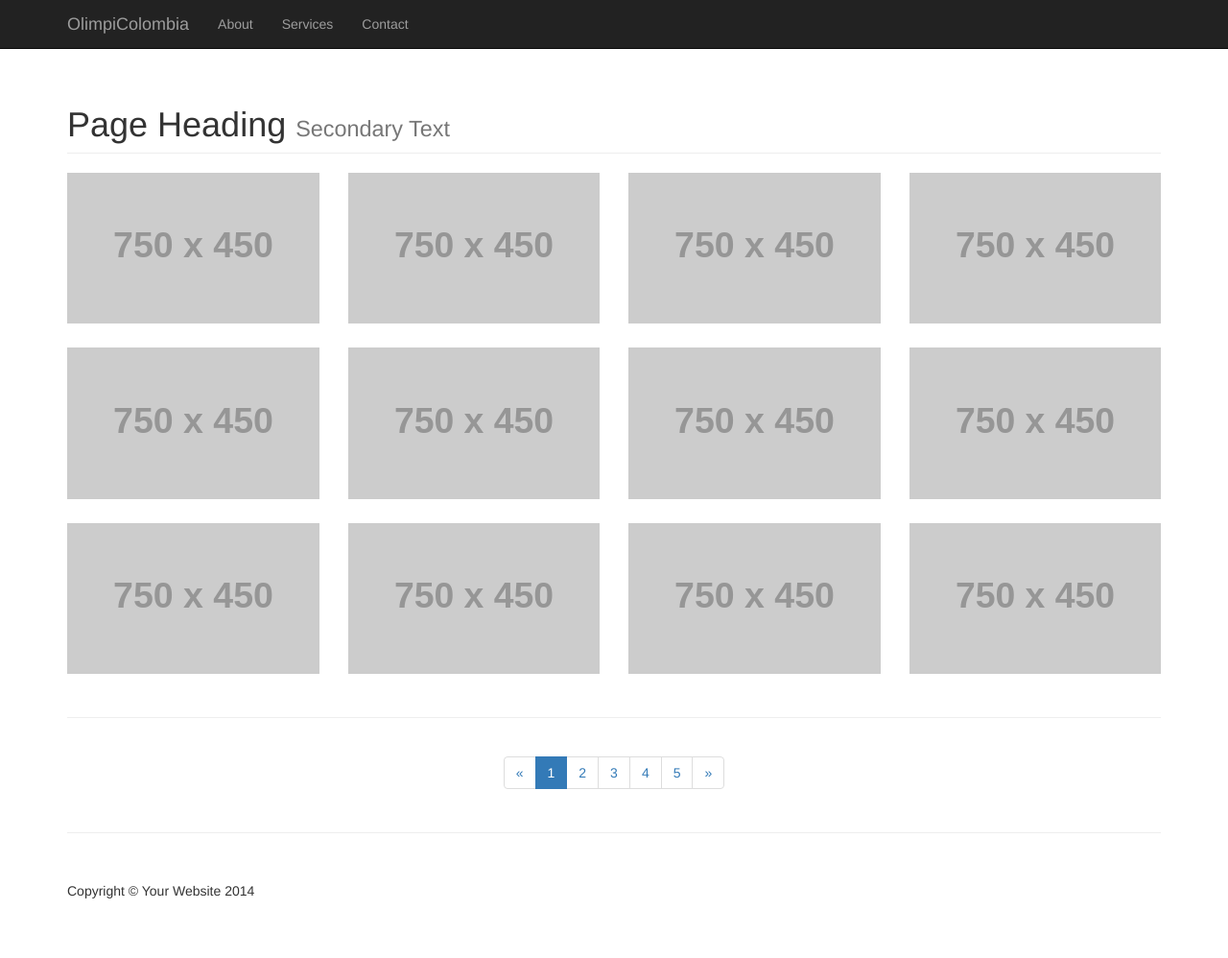
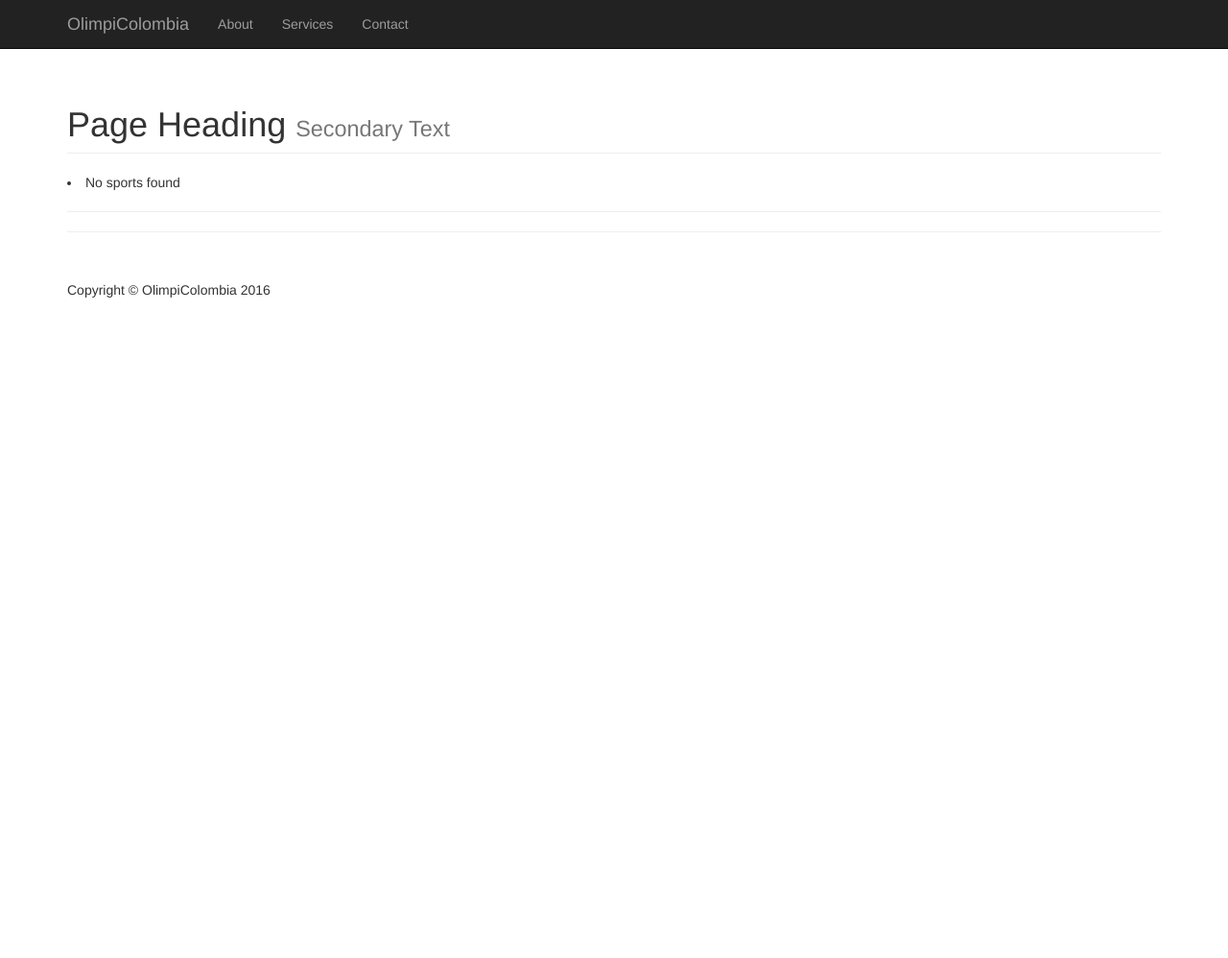
Before and after one commit to h-mora10/olimpicolombia, a Django app: page /test in a window 1280 px wide. Shown: the whole page at 96% size. After the commit the page ends 310 px from the top, so only its background shows below. Run offline with Django 3.2, Linux system fonts and the light colour scheme; grey boxes labelled with a size stand in for pictures from a placeholder-image service; some libraries are stand-ins or nearby versions.

Commit message:
Working front end connected to PostgreSQL with bootstrap

```diff
--- a/OlimpiColombiaApp/templates/OlimpiColombiaApp/index.html
+++ b/OlimpiColombiaApp/templates/OlimpiColombiaApp/index.html
@@ -1,14 +1,119 @@
 <!DOCTYPE html>
 <html lang="en">
+
 <head>
 
+    <meta charset="utf-8">
+    <meta http-equiv="X-UA-Compatible" content="IE=edge">
+    <meta name="viewport" content="width=device-width, initial-scale=1">
+    <meta name="description" content="">
+    <meta name="author" content="">
+
+    <title>4 Col Portfolio - Start Bootstrap Template</title>
+
+    {% load static %}
+    <!-- Bootstrap Core CSS -->
+    <link href="{% static 'css/bootstrap.min.css' %}" rel="stylesheet">
+
+    <!-- Custom CSS -->
+    <link href="{% static 'css/4-col-portfolio.css' %}"rel="stylesheet">
+    <!-- HTML5 Shim and Respond.js IE8 support of HTML5 elements and media queries -->
+    <!-- WARNING: Respond.js doesn't work if you view the page via file:// -->
+    <!--[if lt IE 9]>
+        <script src="https://oss.maxcdn.com/libs/html5shiv/3.7.0/html5shiv.js"></script>
+        <script src="https://oss.maxcdn.com/libs/respond.js/1.4.2/respond.min.js"></script>
+    <![endif]-->
+
 </head>
+
 <body>
-<h1>Olimpia App</h1>
-<ul>
-    {% for sports in sports %}
-        <li>{{ sports.name}}</li>
-    {% endfor %}
-</ul>
+
+    <!-- Navigation -->
+    <nav class="navbar navbar-inverse navbar-fixed-top" role="navigation">
+        <div class="container">
+            <!-- Brand and toggle get grouped for better mobile display -->
+            <div class="navbar-header">
+                <button type="button" class="navbar-toggle" data-toggle="collapse" data-target="#bs-example-navbar-collapse-1">
+                    <span class="sr-only">Toggle navigation</span>
+                    <span class="icon-bar"></span>
+                    <span class="icon-bar"></span>
+                    <span class="icon-bar"></span>
+                </button>
+                <a class="navbar-brand" href="#">OlimpiColombia</a>
+            </div>
+            <!-- Collect the nav links, forms, and other content for toggling -->
+            <div class="collapse navbar-collapse" id="bs-example-navbar-collapse-1">
+                <ul class="nav navbar-nav">
+                    <li>
+                        <a href="#">About</a>
+                    </li>
+                    <li>
+                        <a href="#">Services</a>
+                    </li>
+                    <li>
+                        <a href="#">Contact</a>
+                    </li>
+                </ul>
+            </div>
+            <!-- /.navbar-collapse -->
+        </div>
+        <!-- /.container -->
+    </nav>
+
+    <!-- Page Content -->
+    <div class="container">
+
+        <!-- Page Heading -->
+        <div class="row">
+            <div class="col-lg-12">
+                <h1 class="page-header">Page Heading
+                    <small>Secondary Text</small>
+                </h1>
+            </div>
+        </div>
+        <!-- /.row -->
+
+        <!-- Projects Row -->
+
+         {% for sports in sports %}
+
+                <div class="col-md-3 portfolio-item">
+                <a href="#">
+                    <img class="img-responsive" src={{ sports.img_url}} alt="">
+                </a>
+                </div>
+
+             {% empty %}
+    <li>No sports found</li>
+         {% endfor %}
+
+
+        <!-- /.row -->
+
+        <hr>
+        <!-- /.row -->
+
+        <hr>
+
+        <!-- Footer -->
+        <footer>
+            <div class="row">
+                <div class="col-lg-12">
+                    <p>Copyright &copy; OlimpiColombia 2016</p>
+                </div>
+            </div>
+            <!-- /.row -->
+        </footer>
+
+    </div>
+    <!-- /.container -->
+
+    <!-- jQuery -->
+    <script src="../../static/js/jquery.js"></script>
+
+    <!-- Bootstrap Core JavaScript -->
+    <script src="../../static/js/bootstrap.min.js"></script>
+
 </body>
+
 </html>
--- a/OlimpiColombiaApp/templates/OlimpiColombiaApp/test.html
+++ /dev/null
@@ -1,206 +0,0 @@
-<!DOCTYPE html>
-<html lang="en">
-
-<head>
-
-    <meta charset="utf-8">
-    <meta http-equiv="X-UA-Compatible" content="IE=edge">
-    <meta name="viewport" content="width=device-width, initial-scale=1">
-    <meta name="description" content="">
-    <meta name="author" content="">
-
-    <title>4 Col Portfolio - Start Bootstrap Template</title>
-
-    {% load static %}
-    <!-- Bootstrap Core CSS -->
-    <link href="{% static 'css/bootstrap.min.css' %}" rel="stylesheet">
-
-    <!-- Custom CSS -->
-    <link href="{% static 'css/4-col-portfolio.css' %}"rel="stylesheet">
-    <!-- HTML5 Shim and Respond.js IE8 support of HTML5 elements and media queries -->
-    <!-- WARNING: Respond.js doesn't work if you view the page via file:// -->
-    <!--[if lt IE 9]>
-        <script src="https://oss.maxcdn.com/libs/html5shiv/3.7.0/html5shiv.js"></script>
-        <script src="https://oss.maxcdn.com/libs/respond.js/1.4.2/respond.min.js"></script>
-    <![endif]-->
-
-</head>
-
-<body>
-
-    <!-- Navigation -->
-    <nav class="navbar navbar-inverse navbar-fixed-top" role="navigation">
-        <div class="container">
-            <!-- Brand and toggle get grouped for better mobile display -->
-            <div class="navbar-header">
-                <button type="button" class="navbar-toggle" data-toggle="collapse" data-target="#bs-example-navbar-collapse-1">
-                    <span class="sr-only">Toggle navigation</span>
-                    <span class="icon-bar"></span>
-                    <span class="icon-bar"></span>
-                    <span class="icon-bar"></span>
-                </button>
-                <a class="navbar-brand" href="#">OlimpiColombia</a>
-            </div>
-            <!-- Collect the nav links, forms, and other content for toggling -->
-            <div class="collapse navbar-collapse" id="bs-example-navbar-collapse-1">
-                <ul class="nav navbar-nav">
-                    <li>
-                        <a href="#">About</a>
-                    </li>
-                    <li>
-                        <a href="#">Services</a>
-                    </li>
-                    <li>
-                        <a href="#">Contact</a>
-                    </li>
-                </ul>
-            </div>
-            <!-- /.navbar-collapse -->
-        </div>
-        <!-- /.container -->
-    </nav>
-
-    <!-- Page Content -->
-    <div class="container">
-
-        <!-- Page Heading -->
-        <div class="row">
-            <div class="col-lg-12">
-                <h1 class="page-header">Page Heading
-                    <small>Secondary Text</small>
-                </h1>
-            </div>
-        </div>
-        <!-- /.row -->
-
-        <!-- Projects Row -->
-        <div class="row">
-            <div class="col-md-3 portfolio-item">
-                <a href="#">
-                    <img class="img-responsive" src="http://placehold.it/750x450" alt="">
-                </a>
-            </div>
-            <div class="col-md-3 portfolio-item">
-                <a href="#">
-                    <img class="img-responsive" src="http://placehold.it/750x450" alt="">
-                </a>
-            </div>
-            <div class="col-md-3 portfolio-item">
-                <a href="#">
-                    <img class="img-responsive" src="http://placehold.it/750x450" alt="">
-                </a>
-            </div>
-            <div class="col-md-3 portfolio-item">
-                <a href="#">
-                    <img class="img-responsive" src="http://placehold.it/750x450" alt="">
-                </a>
-            </div>
-        </div>
-        <!-- /.row -->
-
-        <!-- Projects Row -->
-        <div class="row">
-            <div class="col-md-3 portfolio-item">
-                <a href="#">
-                    <img class="img-responsive" src="http://placehold.it/750x450" alt="">
-                </a>
-            </div>
-            <div class="col-md-3 portfolio-item">
-                <a href="#">
-                    <img class="img-responsive" src="http://placehold.it/750x450" alt="">
-                </a>
-            </div>
-            <div class="col-md-3 portfolio-item">
-                <a href="#">
-                    <img class="img-responsive" src="http://placehold.it/750x450" alt="">
-                </a>
-            </div>
-            <div class="col-md-3 portfolio-item">
-                <a href="#">
-                    <img class="img-responsive" src="http://placehold.it/750x450" alt="">
-                </a>
-            </div>
-        </div>
-        <!-- /.row -->
-
-        <!-- Projects Row -->
-        <div class="row">
-            <div class="col-md-3 portfolio-item">
-                <a href="#">
-                    <img class="img-responsive" src="http://placehold.it/750x450" alt="">
-                </a>
-            </div>
-            <div class="col-md-3 portfolio-item">
-                <a href="#">
-                    <img class="img-responsive" src="http://placehold.it/750x450" alt="">
-                </a>
-            </div>
-            <div class="col-md-3 portfolio-item">
-                <a href="#">
-                    <img class="img-responsive" src="http://placehold.it/750x450" alt="">
-                </a>
-            </div>
-            <div class="col-md-3 portfolio-item">
-                <a href="#">
-                    <img class="img-responsive" src="http://placehold.it/750x450" alt="">
-                </a>
-            </div>
-        </div>
-        <!-- /.row -->
-
-        <hr>
-
-        <!-- Pagination -->
-        <div class="row text-center">
-            <div class="col-lg-12">
-                <ul class="pagination">
-                    <li>
-                        <a href="#">&laquo;</a>
-                    </li>
-                    <li class="active">
-                        <a href="#">1</a>
-                    </li>
-                    <li>
-                        <a href="#">2</a>
-                    </li>
-                    <li>
-                        <a href="#">3</a>
-                    </li>
-                    <li>
-                        <a href="#">4</a>
-                    </li>
-                    <li>
-                        <a href="#">5</a>
-                    </li>
-                    <li>
-                        <a href="#">&raquo;</a>
-                    </li>
-                </ul>
-            </div>
-        </div>
-        <!-- /.row -->
-
-        <hr>
-
-        <!-- Footer -->
-        <footer>
-            <div class="row">
-                <div class="col-lg-12">
-                    <p>Copyright &copy; Your Website 2014</p>
-                </div>
-            </div>
-            <!-- /.row -->
-        </footer>
-
-    </div>
-    <!-- /.container -->
-
-    <!-- jQuery -->
-    <script src="../../static/js/jquery.js"></script>
-
-    <!-- Bootstrap Core JavaScript -->
-    <script src="../../static/js/bootstrap.min.js"></script>
-
-</body>
-
-</html>
--- a/OlimpiColombiaApp/views.py
+++ b/OlimpiColombiaApp/views.py
@@ -12,4 +12,4 @@ def index(request):
     sports = Sport.objects.order_by(('name'))
     return render(request, 'OlimpiColombiaApp/index.html',{'sports': sports})
 def test(request):
-    return render(request, 'OlimpiColombiaApp/test.html',)
+    return render(request, 'OlimpiColombiaApp/index.html', )
```
Also changed, not shown: OlimpiColombia/settings.py (+6 -7 lines).
